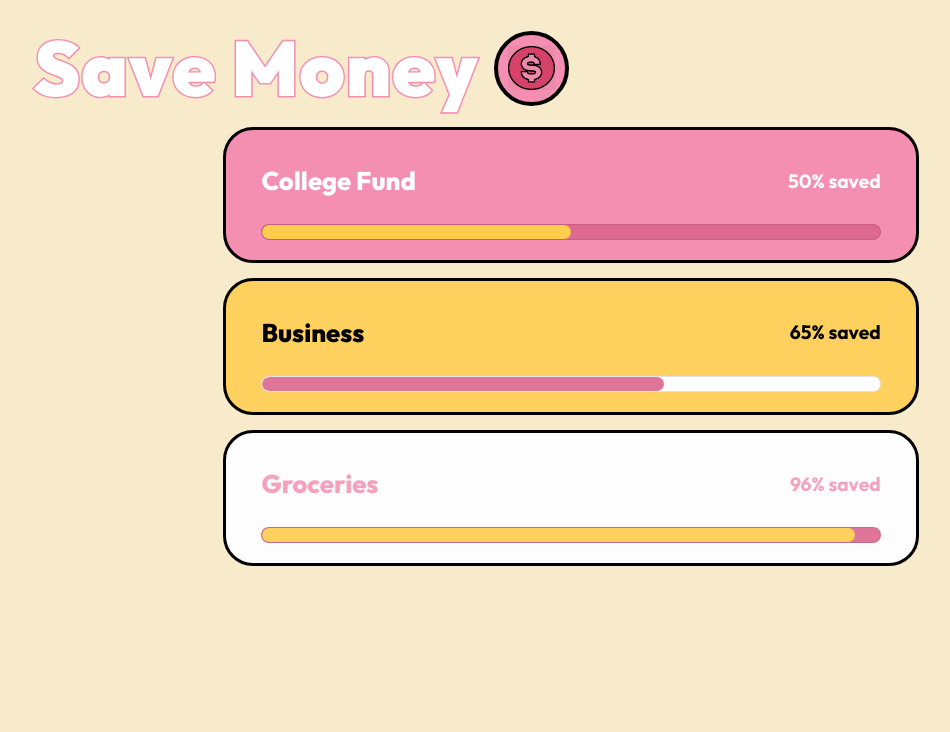
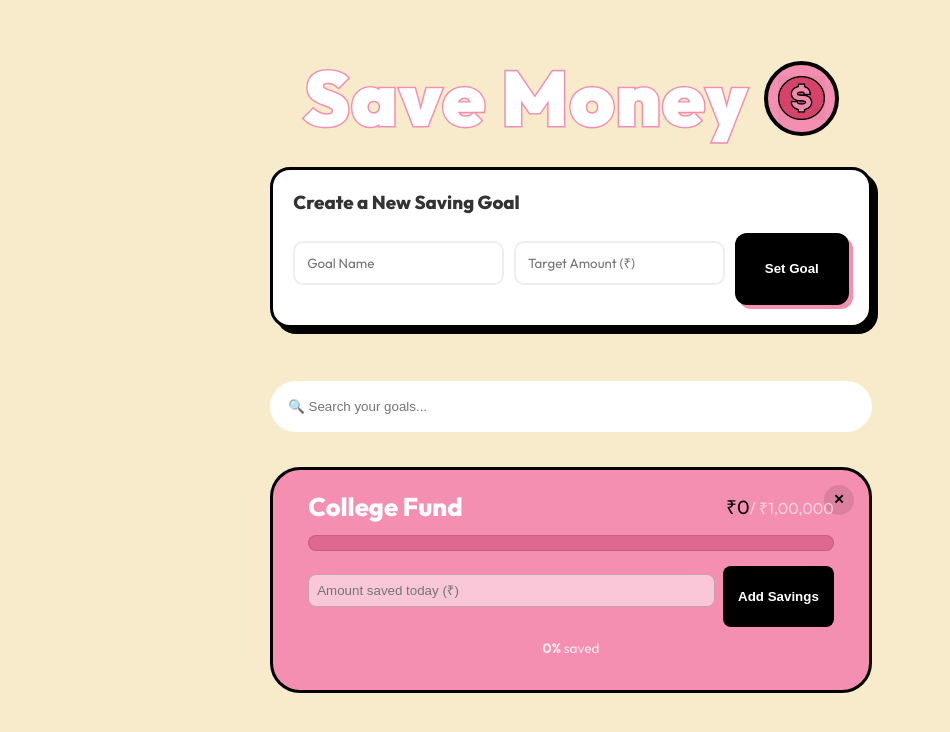
Before and after one commit to Piyusha942007/Arthika, a React (Vite) app in the folder client/: page /invest/save in a window 1280 px wide. Shown: the top 732 px of the page, without its empty margins (69-1019 px from the left). Built offline with nearby package versions, Linux system fonts and the light colour scheme; no server answers; sample sign-in values are in the browser's storage.

Commit message:
Fixed and Updated Save Page

```diff
--- a/client/package.json
+++ b/client/package.json
@@ -11,6 +11,7 @@
   },
   "dependencies": {
     "@clerk/clerk-react": "^5.61.1",
+    "axios": "^1.13.6",
     "react": "^19.2.0",
     "react-dom": "^19.2.0",
     "react-router-dom": "^7.13.0"
--- a/client/src/pages/Invest/Save.css
+++ b/client/src/pages/Invest/Save.css
@@ -119,3 +119,197 @@
   .goal-card { padding: 20px; border-radius: 25px; }
   .save-title { -webkit-text-stroke: 2px #F48FB1; }
 }
+/* ... Keep your existing @import ... */
+
+.save-container {
+  display: flex;
+  flex-direction: column;
+  min-height: 100vh;
+  background-color: #F8EBCB;
+  font-family: 'Outfit', sans-serif;
+  padding: 20px;
+}
+
+.save-content {
+  max-width: 800px;
+  width: 100%;
+  margin: 0 auto;
+}
+
+/* NEW: Input Section styling */
+.goal-input-card {
+  background: white;
+  padding: 20px;
+  border-radius: 20px;
+  border: 3px solid #000;
+  margin-bottom: 30px;
+  box-shadow: 6px 6px 0px #000;
+}
+
+.input-row {
+  display: flex;
+  gap: 10px;
+}
+
+.input-row input {
+  flex: 1;
+  padding: 12px;
+  border-radius: 10px;
+  border: 2px solid #eee;
+  font-family: 'Outfit';
+}
+
+.add-goal-btn {
+  background: #000;
+  color: white;
+  padding: 0 20px;
+  border-radius: 10px;
+  cursor: pointer;
+  font-weight: 700;
+}
+
+/* Update Progress Controls inside Card */
+.update-controls {
+  margin-top: 15px;
+  display: flex;
+  gap: 8px;
+}
+
+.update-controls input {
+  flex: 1;
+  padding: 8px;
+  border-radius: 8px;
+  border: 1px solid rgba(0,0,0,0.2);
+  background: rgba(255,255,255,0.5);
+}
+
+.update-controls button {
+  background: #000;
+  color: white;
+  border: none;
+  padding: 5px 15px;
+  border-radius: 8px;
+  font-weight: 600;
+  cursor: pointer;
+}
+
+.goals-grid {
+  display: flex;
+  flex-direction: column;
+  gap: 20px;
+}
+
+/* Header Centering */
+.save-header.centered {
+  display: flex;
+  justify-content: center; /* Centers horizontally */
+  align-items: center;
+  padding: 40px 0 20px 0;
+}
+
+/* Professional Button: Set Goal */
+.primary-btn {
+  background: #000;
+  color: #fff;
+  border: none;
+  padding: 0 30px;
+  border-radius: 12px;
+  font-weight: 700;
+  cursor: pointer;
+  transition: all 0.2s ease;
+  box-shadow: 4px 4px 0px #F48FB1;
+}
+
+.primary-btn:hover {
+  transform: translate(-2px, -2px);
+  box-shadow: 6px 6px 0px #F48FB1;
+}
+
+/* Professional Button: Add Savings */
+.add-savings-btn {
+  background: #000;
+  color: white;
+  border: none;
+  padding: 10px 20px;
+  border-radius: 10px;
+  font-weight: 700;
+  cursor: pointer;
+  transition: transform 0.1s;
+}
+
+.add-savings-btn:active {
+  transform: scale(0.95);
+}
+
+/* Delete Button (The X) */
+.goal-card {
+  position: relative; /* Needed to position the X */
+}
+
+.delete-x {
+  position: absolute;
+  top: 15px;
+  right: 15px;
+  background: rgba(0,0,0,0.1);
+  border: none;
+  width: 30px;
+  height: 30px;
+  border-radius: 50%;
+  cursor: pointer;
+  font-weight: bold;
+  display: flex;
+  align-items: center;
+  justify-content: center;
+  transition: background 0.2s;
+}
+
+.delete-x:hover {
+  background: #ff4d4d;
+  color: white;
+}
+
+/* Typography Tweaks */
+.section-label {
+  margin-top: 0;
+  font-weight: 800;
+  color: #333;
+}
+
+.goal-perc-label {
+  margin-top: 12px;
+  font-size: 0.85rem;
+  text-align: center;
+  opacity: 0.8;
+}
+
+.current-amt { font-size: 1.2rem; color: #000; }
+.target-amt { font-size: 1rem; opacity: 0.6; }
+/* Animation for 100% Completion */
+@keyframes celebrate {
+  0% { transform: scale(1); }
+  50% { transform: scale(1.03); box-shadow: 0px 0px 20px rgba(255, 204, 77, 0.6); }
+  100% { transform: scale(1); }
+}
+
+.goal-completed {
+  animation: celebrate 1s ease infinite;
+  border: 4px solid #FFD700 !important; /* Gold border for winners */
+}
+
+.congrats-msg {
+  margin-top: 15px;
+  background: #000;
+  color: #FFD700;
+  padding: 10px;
+  border-radius: 10px;
+  text-align: center;
+  font-weight: 800;
+  font-size: 0.9rem;
+}
+
+/* Red Error styling for inputs when they exceed */
+input:invalid {
+  border-color: #ff4d4d;
+}
+
+/* ... keep all previous CSS ... */
--- a/client/src/pages/Invest/Save.jsx
+++ b/client/src/pages/Invest/Save.jsx
@@ -1,42 +1,82 @@
-import React from "react";
-import { useNavigate } from "react-router-dom";
+import React, { useState, useEffect } from "react";
 import "./Save.css";
 import dollarIcon from "../../assets/images/dollar-icon.png";
 
-const savingGoals = [
-  {
-    id: 1,
-    title: "College Fund",
-    percentage: 50,
-    colorClass: "pink-card",
-    progressBg: "#DD6890",
-    progressFill: "#FFCC4D",
-  },
-  {
-    id: 2,
-    title: "Business",
-    percentage: 65,
-    colorClass: "yellow-card",
-    progressBg: "#FEFEFE",
-    progressFill: "#DF769A",
-  },
-  {
-    id: 3,
-    title: "Groceries",
-    percentage: 96,
-    colorClass: "white-card",
-    progressBg: "#DF769A",
-    progressFill: "#FED05E",
-  },
-];
+export default function Save() {
+  const [goals, setGoals] = useState(() => {
+    const savedGoals = localStorage.getItem("invest_goals");
+    return savedGoals ? JSON.parse(savedGoals) : [
+      { id: 1, title: "College Fund", target: 100000, saved: 0, percentage: 0, colorClass: "pink-card", progressBg: "#DD6890", progressFill: "#FFCC4D" }
+    ];
+  });
 
-export default function Save() {
-  const navigate = useNavigate();
+  const [searchTerm, setSearchTerm] = useState("");
+  const [newGoal, setNewGoal] = useState({ title: "", target: "" });
+  const [savingsInput, setSavingsInput] = useState({});
+
+  useEffect(() => {
+    localStorage.setItem("invest_goals", JSON.stringify(goals));
+  }, [goals]);
+
+  const handleAddGoal = () => {
+    if (!newGoal.title || !newGoal.target) return;
+    const colorConfigs = [
+      { colorClass: "pink-card", progressBg: "#DD6890", progressFill: "#FFCC4D" },
+      { colorClass: "yellow-card", progressBg: "#FEFEFE", progressFill: "#DF769A" },
+      { colorClass: "white-card", progressBg: "#DF769A", progressFill: "#FED05E" }
+    ];
+    const config = colorConfigs[goals.length % 3];
+    const createdGoal = {
+      id: Date.now(),
+      title: newGoal.title,
+      target: parseFloat(newGoal.target),
+      saved: 0,
+      percentage: 0,
+      ...config
+    };
+    setGoals([...goals, createdGoal]);
+    setNewGoal({ title: "", target: "" });
+  };
+
+  const handleUpdateProgress = (id, amount) => {
+    const deposit = parseFloat(amount);
+    if (!deposit || deposit <= 0) return;
+
+    let errorOccurred = false;
+
+    setGoals(prev => prev.map(g => {
+      if (g.id === id) {
+        const newSaved = g.saved + deposit;
+
+        // ERROR CHECK: Don't let value exceed target
+        if (newSaved > g.target) {
+          alert(`❌ Error: You cannot save more than your target of ₹${g.target.toLocaleString('en-IN')}. Remaining needed: ₹${(g.target - g.saved).toLocaleString('en-IN')}`);
+          errorOccurred = true;
+          return g;
+        }
+
+        const newPerc = Math.min(Math.round((newSaved / g.target) * 100), 100);
+        return { ...g, saved: newSaved, percentage: newPerc };
+      }
+      return g;
+    }));
+
+    if (!errorOccurred) {
+      setSavingsInput({ ...savingsInput, [id]: "" });
+    }
+  };
+
+  const handleDeleteGoal = (id) => {
+    if (window.confirm("Are you sure you want to delete this goal?")) {
+      setGoals(goals.filter(g => g.id !== id));
+    }
+  };
+
+  const filteredGoals = goals.filter(g => g.title.toLowerCase().includes(searchTerm.toLowerCase()));
 
   return (
     <div className="save-container">
-      {/* HEADER SECTION */}
-      <header className="save-header">
+      <header className="save-header centered">
         <div className="title-wrapper">
           <h1 className="save-title">Save Money</h1>
           <div className="dollar-badge">
@@ -45,27 +85,50 @@ export default function Save() {
         </div>
       </header>
 
-      {/* PROGRESS LIST */}
       <main className="save-content">
-        {savingGoals.map((goal) => (
-          <div key={goal.id} className={`goal-card ${goal.colorClass}`}>
-            <div className="goal-info">
-              <h2 className="goal-name">{goal.title}</h2>
-              <p className="goal-stats">
-                <strong>{goal.percentage}%</strong> saved
-              </p>
+        <section className="goal-input-card">
+          <h3 className="section-label">Create a New Saving Goal</h3>
+          <div className="input-row">
+            <input type="text" placeholder="Goal Name" value={newGoal.title} onChange={(e) => setNewGoal({...newGoal, title: e.target.value})} />
+            <input type="number" placeholder="Target Amount (₹)" value={newGoal.target} onChange={(e) => setNewGoal({...newGoal, target: e.target.value})} />
+            <button onClick={handleAddGoal} className="primary-btn">Set Goal</button>
+          </div>
+        </section>
+
+        <div className="search-section">
+          <input type="text" className="search-bar" placeholder="🔍 Search your goals..." onChange={(e) => setSearchTerm(e.target.value)} />
+        </div>
+
+        <div className="goals-grid">
+          {filteredGoals.map((goal) => (
+            <div key={goal.id} className={`goal-card ${goal.colorClass} ${goal.percentage === 100 ? "goal-completed" : ""}`}>
+              <button className="delete-x" onClick={() => handleDeleteGoal(goal.id)}>✕</button>
+
+              <div className="goal-info">
+                <h2 className="goal-name">{goal.title} {goal.percentage === 100 && "🎉"}</h2>
+                <div className="amount-info">
+                   <span className="current-amt">₹{goal.saved.toLocaleString('en-IN')}</span>
+                   <span className="target-amt">/ ₹{goal.target.toLocaleString('en-IN')}</span>
+                </div>
+              </div>
+
+              <div className="progress-container" style={{ backgroundColor: goal.progressBg }}>
+                <div className="progress-bar" style={{ width: `${goal.percentage}%`, backgroundColor: goal.progressFill }}></div>
+              </div>
+
+              {goal.percentage < 100 ? (
+                <div className="update-controls">
+                  <input type="number" placeholder="Amount saved today (₹)" value={savingsInput[goal.id] || ""} onChange={(e) => setSavingsInput({...savingsInput, [goal.id]: e.target.value})} />
+                  <button className="add-savings-btn" onClick={() => handleUpdateProgress(goal.id, savingsInput[goal.id])}>Add Savings</button>
+                </div>
+              ) : (
+                <div className="congrats-msg">Goal Achieved!</div>
+              )}
+
+              <p className="goal-perc-label"><strong>{goal.percentage}%</strong> saved</p>
             </div>
-            <div className="progress-container" style={{ backgroundColor: goal.progressBg }}>
-              <div
-                className="progress-bar"
-                style={{
-                  width: `${goal.percentage}%`,
-                  backgroundColor: goal.progressFill
-                }}
-              ></div>
-            </div>
-          </div>
-        ))}
+          ))}
+        </div>
       </main>
     </div>
   );
```
Also changed, not shown: 1 other file (tests, documents, lock files or other folders).
